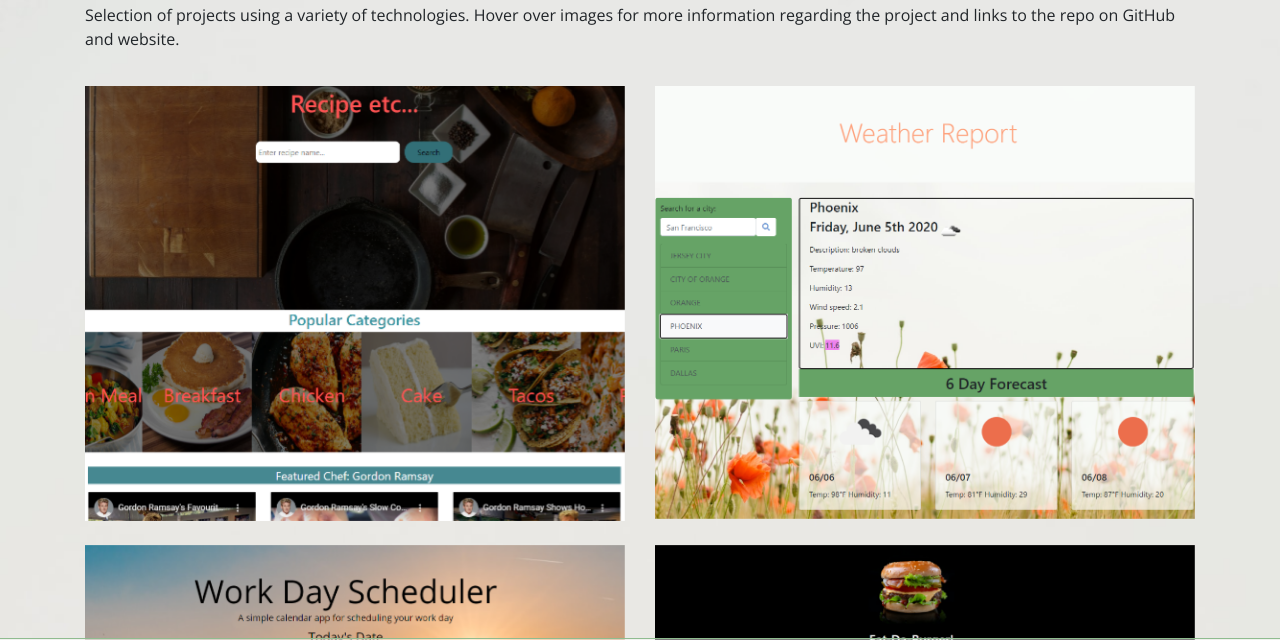
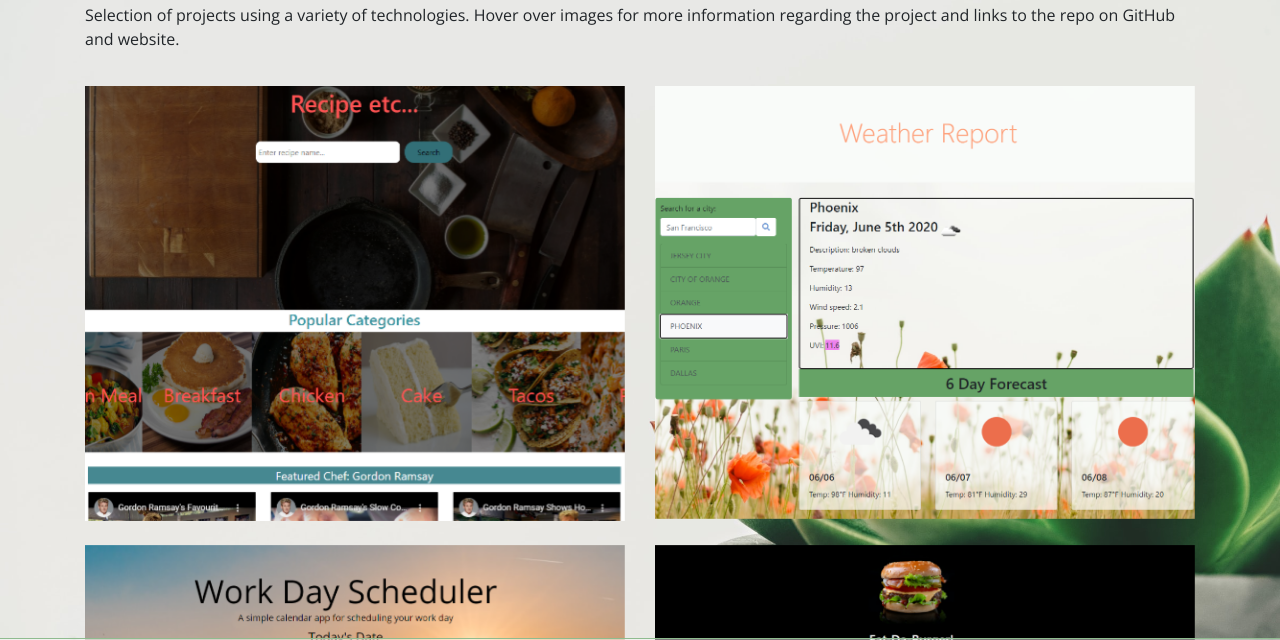
Before and after one commit to las348/las348.github.io, a plain HTML site: page portfolio.html in a window 1280 px wide. Shown: the part 112-752 px from the top of the page. Drawn offline with nearby package versions, Linux system fonts and the light colour scheme.

Commit message:
background image

```diff
--- a/style.css
+++ b/style.css
@@ -40,16 +40,6 @@ p {
     font-size: 14px;
 }
 
-/* .social {
-	background-color: rgba(255,255,255,0.40);
-    color: black;
-    display: inline-block;
-    width: 35px;
-    height: 35px;
-    text-align: center;
-    padding-top: 5px;
-    margin-right: 10px;
-} */
 .social-link {
 	background-color: rgba(255,255,255,0.40);
     color: black;
@@ -66,6 +56,7 @@ body {
     background-image: url("Images/wood.jpg");
     background-repeat: no-repeat;
     background-size: cover;
+    background-attachment: fixed;
     background-color: gainsboro;
   }
 
@@ -118,6 +109,7 @@ margin-top: 20px;
     background-image: url("images/plant.jpg");
     background-repeat: no-repeat;
     background-size: cover;
+    background-attachment: fixed;
     background-color: gainsboro;
   }
 
```
